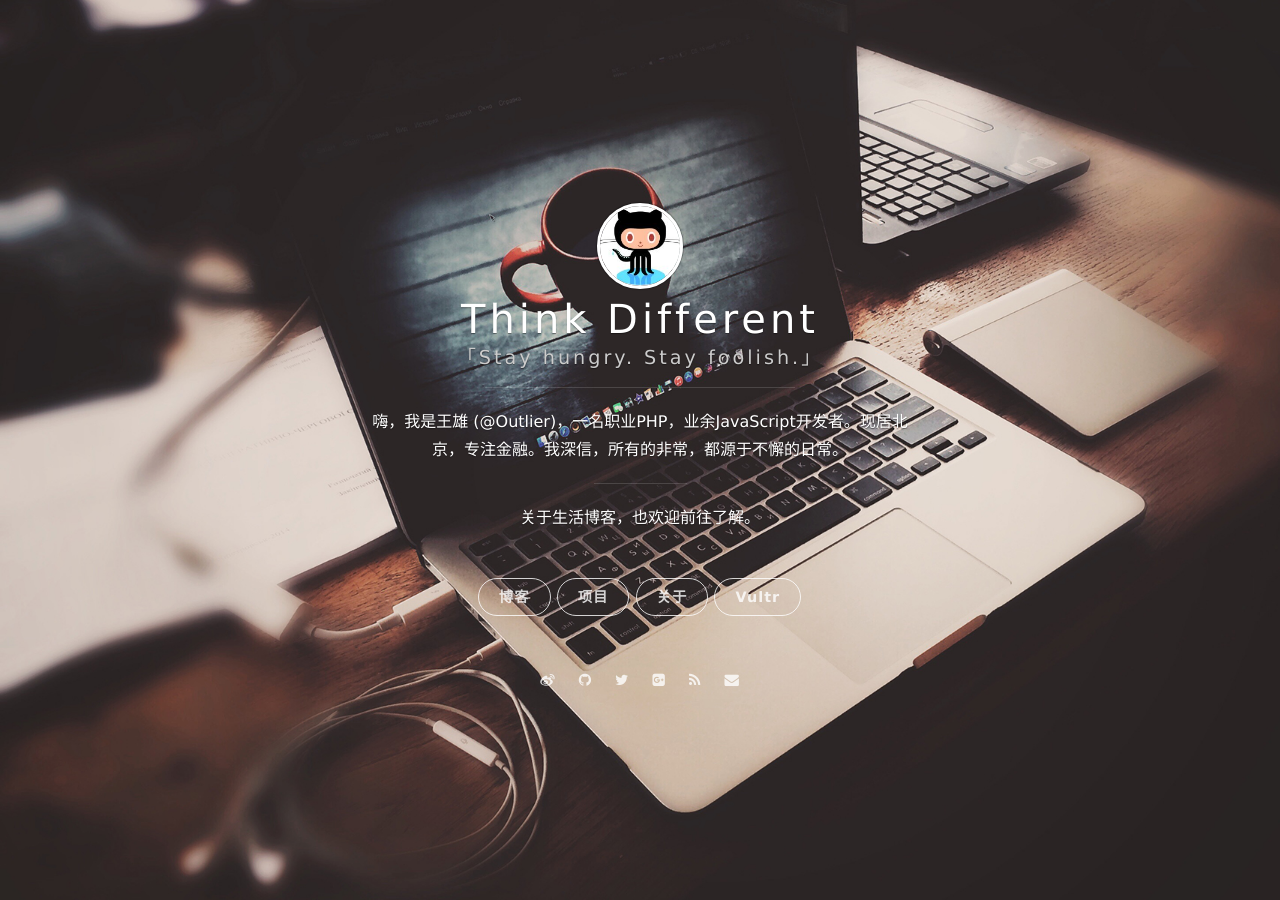
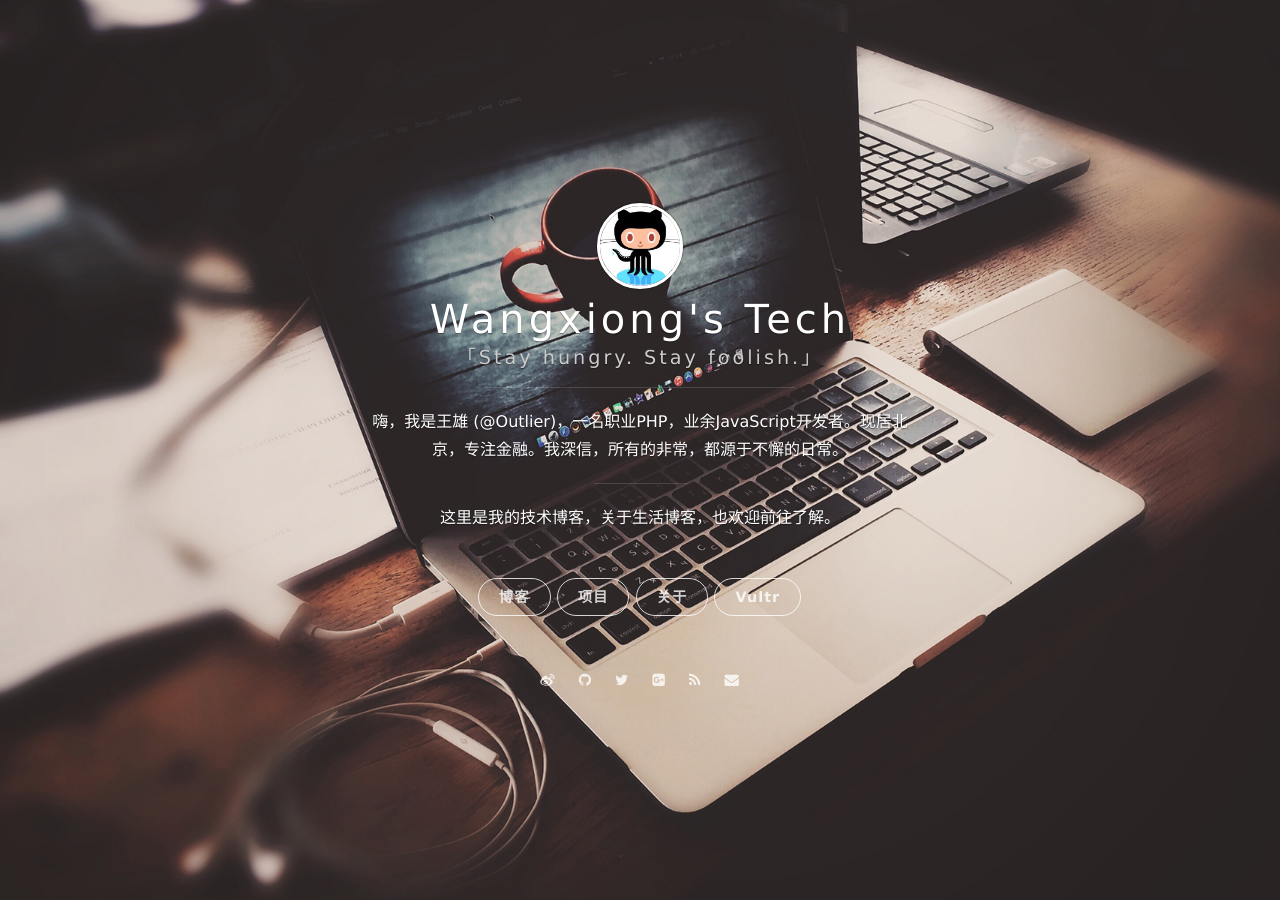
Before and after one commit to LensXiong/jekyll_blog, a Jekyll site: the page built from index.html, in a window 1280 px wide. Built offline with Jekyll 4.4.1, drawn with Linux system fonts in a browser that asks for light colours; nearby versions of some CDN libraries; the list of posts is cut into pages by our own code.

```diff
--- a/_config.yml
+++ b/_config.yml
@@ -1,7 +1,7 @@
 # Basic
-title: Think Different
+title: Wangxiong's Tech
 subtitle: 「Stay hungry. Stay foolish.」
-welcome_message: 关于<a href="http://wwxiong.com/hexo_blog/">生活博客</a>，也欢迎<a href="http://wwxiong.com/hexo_blog/">前往</a>了解。
+welcome_message: 这里是我的技术博客，关于<a href="http://wwxiong.com/hexo_blog/">生活博客</a>，也欢迎<a href="http://wwxiong.com/hexo_blog/">前往</a>了解。
 description: 嗨，我是王雄 (@Outlier)，一名职业PHP，业余JavaScript开发者。现居北京，专注金融。我深信，所有的非常，都源于不懈的日常。
 creator: <a href="http://wwxiong.com">@Outlier</a>
 
```
